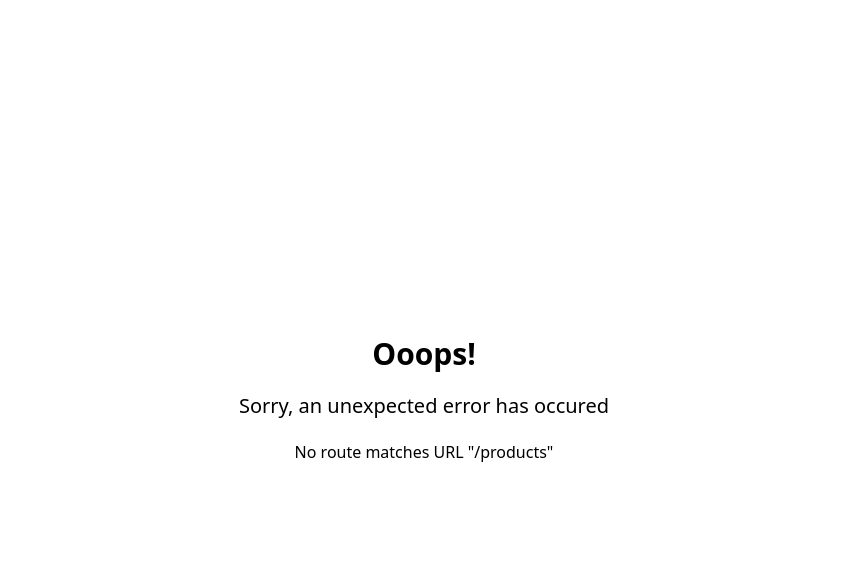
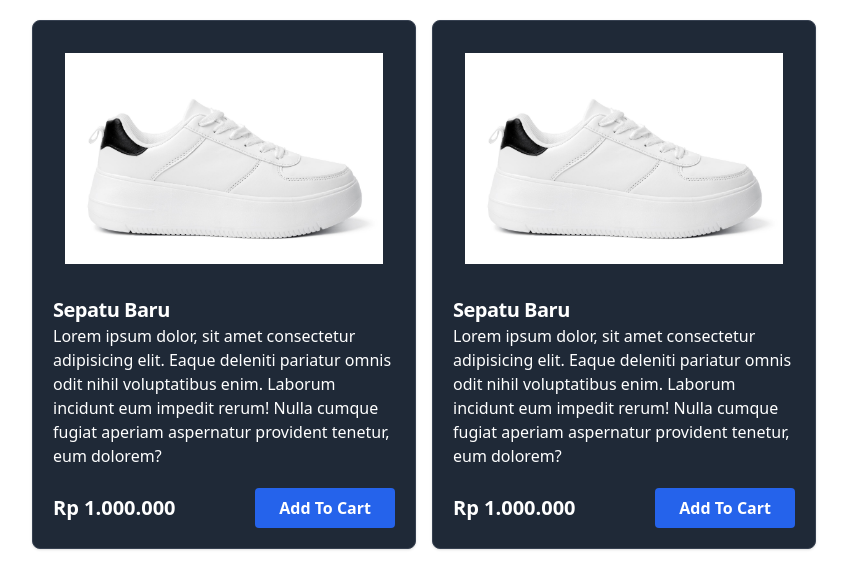
Before and after one commit to ronaldiputra09/belajar-react, a React (Vite) app: page /products in a window 1280 px wide. Shown: the top 588 px of the page, without its empty margins (216-1063 px from the left). Built offline with nearby package versions, Linux system fonts and the light colour scheme.

Commit message:
feat : nested component

```diff
--- /dev/null
+++ b/src/components/Fragments/CardProduct.jsx
@@ -0,0 +1,49 @@
+import Button from "../Elements/Button";
+
+const CardProduct = (props) => {
+  const { children } = props;
+  return (
+    <div className="w-full max-w-sm bg-gray-800 border border-gray-700 rounded-lg shadow mx-2">
+      {children}
+    </div>
+  );
+};
+
+const Header = (props) => {
+  const { image } = props;
+  return (
+    <a href="#">
+      <img src={image} alt="product" className="p-8 rounded-t-lg" />
+    </a>
+  );
+};
+
+const Body = (props) => {
+  const { children, title } = props;
+  return (
+    <div className="px-5 pb-5">
+      <a href="#">
+        <h5 className="text-xl font-semibold tracking-tight text-white">
+          {title}
+        </h5>
+        <p className="text-m text-white">{children}</p>
+      </a>
+    </div>
+  );
+};
+
+const Footer = (props) => {
+  const { price } = props;
+  return (
+    <div className="flex items-center justify-between px-5 pb-5">
+      <span className="text-xl font-bold text-white">{price}</span>
+      <Button classname="bg-blue-600">Add To Cart</Button>
+    </div>
+  );
+};
+
+CardProduct.Header = Header;
+CardProduct.Body = Body;
+CardProduct.Footer = Footer;
+
+export default CardProduct;
--- a/src/main.jsx
+++ b/src/main.jsx
@@ -5,6 +5,7 @@
 import LoginPage from "./pages/login.jsx";
 import RegisterPage from "./pages/register.jsx";
 import ErrorPage from "./pages/404";
+import ProductPage from "./pages/products";
 
 const router = createBrowserRouter([
   {
@@ -20,6 +21,10 @@
     path: "/register",
     element: <RegisterPage />,
   },
+  {
+    path: "/products",
+    element: <ProductPage />,
+  },
 ]);
 
 ReactDOM.createRoot(document.getElementById("root")).render(
--- /dev/null
+++ b/src/pages/products.jsx
@@ -0,0 +1,30 @@
+import CardProduct from "../components/Fragments/CardProduct";
+
+const ProductPage = () => {
+  return (
+    <div className="flex justify-center py-5">
+      <CardProduct>
+        <CardProduct.Header image="/images/shoes-1.jpg" />
+        <CardProduct.Body title="Sepatu Baru">
+          Lorem ipsum dolor, sit amet consectetur adipisicing elit. Eaque
+          deleniti pariatur omnis odit nihil voluptatibus enim. Laborum incidunt
+          eum impedit rerum! Nulla cumque fugiat aperiam aspernatur provident
+          tenetur, eum dolorem?
+        </CardProduct.Body>
+        <CardProduct.Footer price="Rp 1.000.000" />
+      </CardProduct>
+      <CardProduct>
+        <CardProduct.Header image="/images/shoes-1.jpg" />
+        <CardProduct.Body title="Sepatu Baru">
+          Lorem ipsum dolor, sit amet consectetur adipisicing elit. Eaque
+          deleniti pariatur omnis odit nihil voluptatibus enim. Laborum incidunt
+          eum impedit rerum! Nulla cumque fugiat aperiam aspernatur provident
+          tenetur, eum dolorem?
+        </CardProduct.Body>
+        <CardProduct.Footer price="Rp 1.000.000" />
+      </CardProduct>
+    </div>
+  );
+};
+
+export default ProductPage;
```
Also changed, not shown: public/images/shoes-1.jpg (added).
